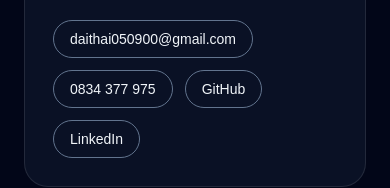
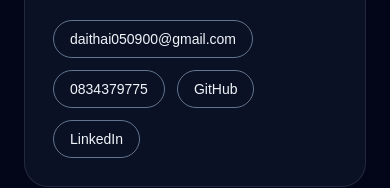
Before and after one commit to PHUOCDAITHAI/portfolio, a Next.js app: page / in a window 390 px wide. Shown: the part 4711-4899 px from the top of the page. Built offline with nearby package versions, Linux system fonts and the light colour scheme.

Commit message:
Update phone number

```diff
--- a/src/app/page.tsx
+++ b/src/app/page.tsx
@@ -629,7 +629,7 @@ export default function Home() {
               href="tel:0834379775"
               whileHover={{ y: -2 }}
             >
-              0834 377 975
+              0834379775
             </motion.a>
             <motion.a
               className="rounded-full border border-slate-500 px-4 py-2 transition hover:border-cyan-300"
```
